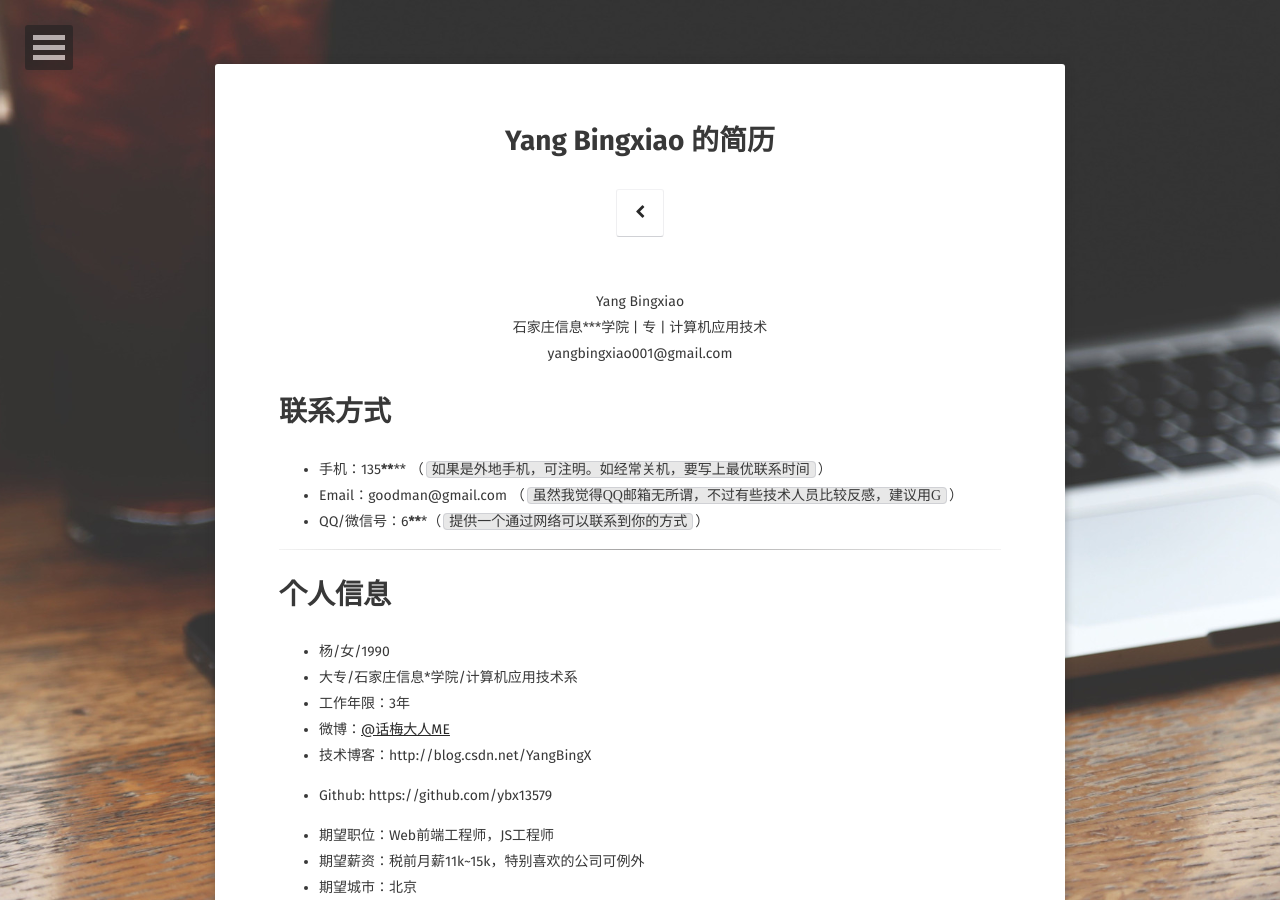
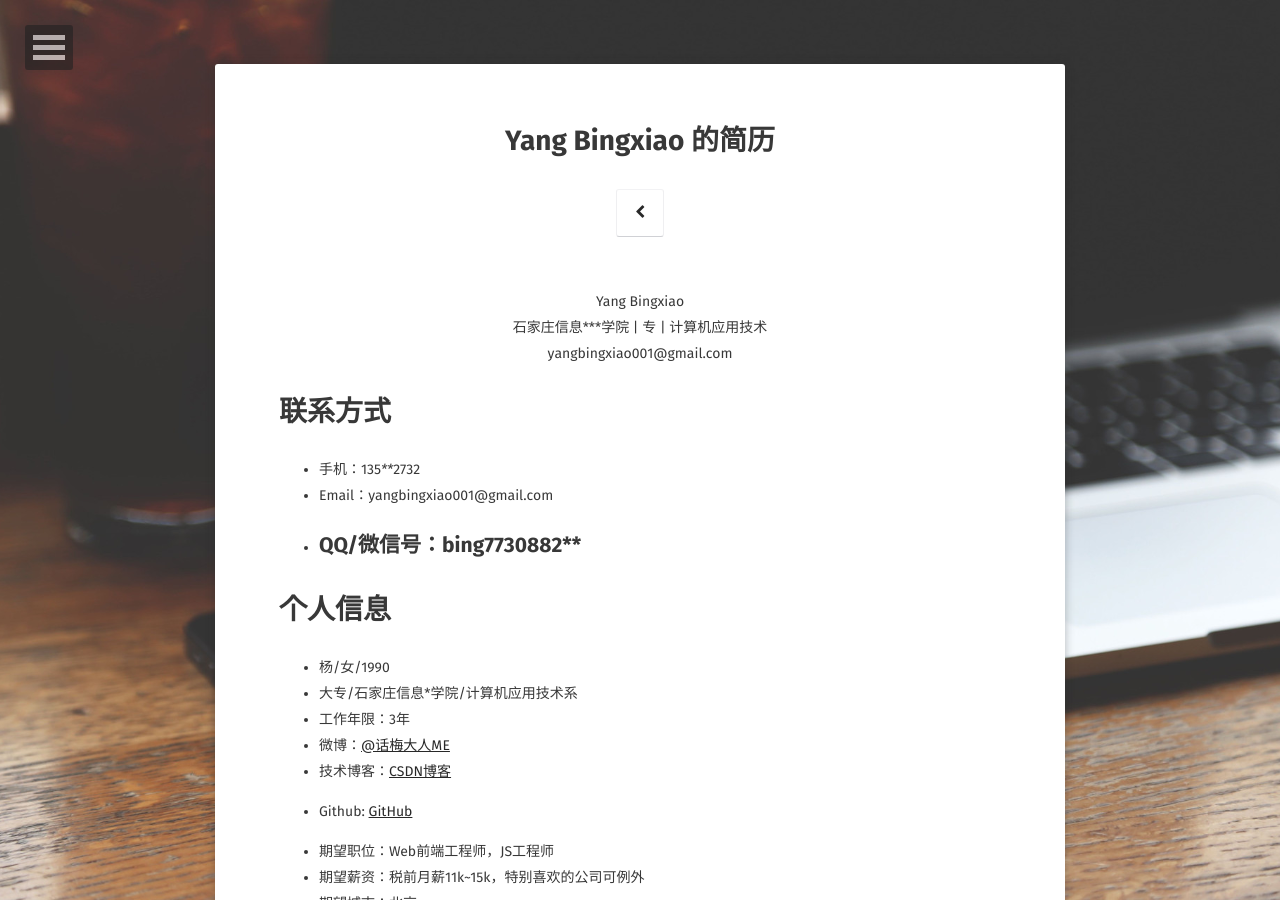
Before and after one commit to ybx13579/IceYang.github.io, a Jekyll site: the page built from about/index.md, in a window 1280 px wide and 900 px high. Built offline with Jekyll 4.4.1, drawn with Linux system fonts in a browser that asks for light colours; some web fonts are replaced.

Commit message:
Update index.md

````diff
--- a/about/index.md
+++ b/about/index.md
@@ -13,10 +13,9 @@ comments: false
 
 # 联系方式
 
-- 手机：135******** （```如果是外地手机，可注明。如经常关机，要写上最优联系时间```）
-- Email：goodman@gmail.com （```虽然我觉得QQ邮箱无所谓，不过有些技术人员比较反感，建议用G```）
-- QQ/微信号：6*******（```提供一个通过网络可以联系到你的方式```）
-
+- 手机：135****2732
+- Email：yangbingxiao001@gmail.com
+- QQ/微信号：bing7730882**
 ---
 
 # 个人信息
@@ -25,8 +24,8 @@ comments: false
  - 大专/石家庄信息*学院/计算机应用技术系
  - 工作年限：3年
  - 微博：[@话梅大人ME](http://weibo.com/u/2114928095)
- - 技术博客：http://blog.csdn.net/YangBingX
- - Github: https://github.com/ybx13579
+ - 技术博客：[CSDN博客](http://blog.csdn.net/YangBingX)
+ - Github: [GitHub](https://github.com/ybx13579)
 
  - 期望职位：Web前端工程师，JS工程师
  - 期望薪资：税前月薪11k~15k，特别喜欢的公司可例外
````
